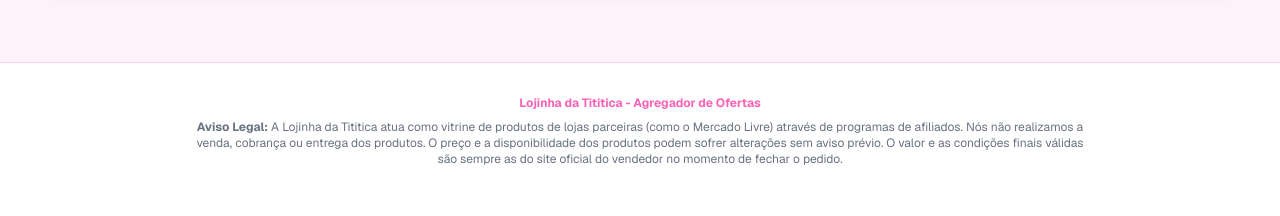
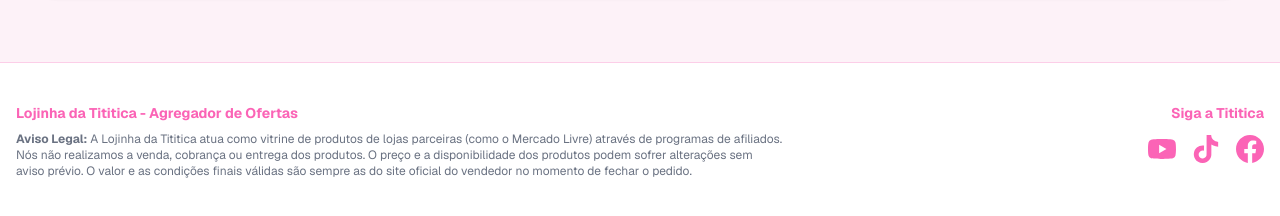
Before and after one commit to piorgamer-svg/mundo-dos-gatos, a Next.js app: page / in a window 1280 px wide. Shown: the part 1288-1504 px from the top of the page. Built offline with nearby package versions, Linux system fonts and the light colour scheme; no server answers; the database is empty.

Commit message:
feat: adiciona links para redes sociais no rodape com icones svg

```diff
--- a/src/app/page.tsx
+++ b/src/app/page.tsx
@@ -170,9 +170,11 @@ export default async function Home({ searchParams }: { searchParams: { category?
       </main>
 
       {/* Footer */}
-      <footer className="bg-white border-t border-pink-200 py-8 text-center px-4">
-        <div className="max-w-4xl mx-auto text-xs text-gray-500 space-y-2">
-          <p className="font-bold text-pink-400">Lojinha da Tititica - Agregador de Ofertas</p>
+      <footer className="bg-white border-t border-pink-200 py-10 px-4">
+        <div className="max-w-7xl mx-auto flex flex-col md:flex-row justify-between items-center md:items-start gap-8">
+
+          <div className="text-center md:text-left text-xs text-gray-500 max-w-3xl space-y-2">
+            <p className="font-bold text-pink-400 text-sm">Lojinha da Tititica - Agregador de Ofertas</p>
             <p>
               <strong>Aviso Legal:</strong> A Lojinha da Tititica atua como vitrine de produtos de lojas parceiras (como o Mercado Livre) através de programas de afiliados.
               Nós não realizamos a venda, cobrança ou entrega dos produtos.
@@ -180,6 +182,29 @@ export default async function Home({ searchParams }: { searchParams: { category?
               O valor e as condições finais válidas são sempre as do site oficial do vendedor no momento de fechar o pedido.
             </p>
           </div>
+
+          <div className="flex flex-col items-center md:items-end space-y-3 shrink-0">
+            <p className="font-bold text-pink-400 text-sm">Siga a Tititica</p>
+            <div className="flex space-x-4">
+              <a href="https://www.youtube.com/@Tititica" target="_blank" rel="noopener noreferrer" className="text-pink-400 hover:text-pink-600 hover:-translate-y-1 transition-all" title="YouTube">
+                <svg width="28" height="28" viewBox="0 0 24 24" fill="currentColor" xmlns="http://www.w3.org/2000/svg">
+                  <path d="M23.498 6.186a3.016 3.016 0 0 0-2.122-2.136C19.505 3.5 12 3.5 12 3.5s-7.505 0-9.377.55a3.016 3.016 0 0 0-2.122 2.136C0 8.07 0 12 0 12s0 3.93.501 5.814a3.016 3.016 0 0 0 2.122 2.136c1.871.55 9.377.55 9.377.55s7.505 0 9.377-.55a3.016 3.016 0 0 0 2.122-2.136C24 15.93 24 12 24 12s0-3.93-.502-5.814zM9.545 15.568V8.432L15.818 12l-6.273 3.568z"/>
+                </svg>
+              </a>
+              <a href="https://www.tiktok.com/@tititica_news" target="_blank" rel="noopener noreferrer" className="text-pink-400 hover:text-pink-600 hover:-translate-y-1 transition-all" title="TikTok">
+                <svg width="28" height="28" viewBox="0 0 24 24" fill="currentColor" xmlns="http://www.w3.org/2000/svg">
+                  <path d="M12.525.02c1.31-.02 2.61-.01 3.91-.02.08 1.53.63 3.09 1.75 4.17 1.12 1.11 2.7 1.62 4.24 1.79v4.03c-1.44-.05-2.89-.35-4.2-.97-.57-.26-1.1-.59-1.62-.93-.01 2.92.01 5.84-.02 8.75-.08 1.4-.54 2.79-1.35 3.94-1.31 1.92-3.58 3.17-5.91 3.21-1.43.08-2.86-.31-4.08-1.03-2.02-1.19-3.44-3.37-3.65-5.71-.02-.5-.03-1-.01-1.49.18-1.9 1.12-3.72 2.58-4.96 1.66-1.44 3.98-2.13 6.15-1.72.02 1.48-.04 2.96-.04 4.44-.99-.32-2.15-.23-3.02.37-.63.41-1.11 1.04-1.36 1.75-.21.51-.15 1.07-.14 1.61.24 1.64 1.82 3.02 3.5 2.87 1.12-.01 2.19-.66 2.77-1.61.19-.33.4-.67.41-1.06.1-1.79.06-3.57.07-5.36.01-4.03-.01-8.05.02-12.07z"/>
+                </svg>
+              </a>
+              <a href="https://www.facebook.com/profile.php?id=61590394447759" target="_blank" rel="noopener noreferrer" className="text-pink-400 hover:text-pink-600 hover:-translate-y-1 transition-all" title="Facebook">
+                <svg width="28" height="28" viewBox="0 0 24 24" fill="currentColor" xmlns="http://www.w3.org/2000/svg">
+                  <path d="M24 12.073c0-6.627-5.373-12-12-12s-12 5.373-12 12c0 5.99 4.388 10.954 10.125 11.854v-8.385H7.078v-3.469h3.047V9.43c0-3.007 1.792-4.669 4.533-4.669 1.312 0 2.686.235 2.686.235v2.953H15.83c-1.491 0-1.956.925-1.956 1.874v2.25h3.328l-.532 3.469h-2.796v8.385C19.612 23.027 24 18.062 24 12.073z"/>
+                </svg>
+              </a>
+            </div>
+          </div>
+
+        </div>
       </footer>
     </div>
   );
```
Lines whose indentation alone changed are shown as unchanged.
